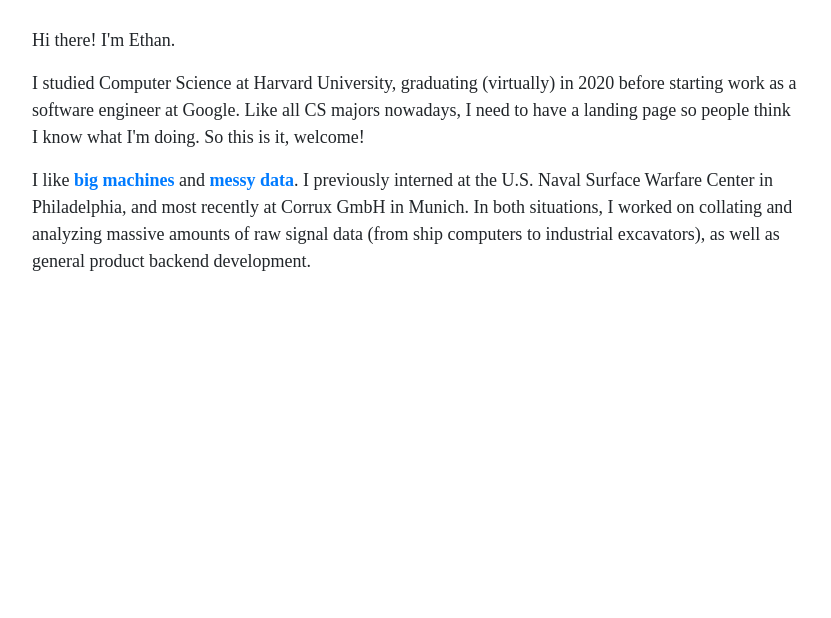
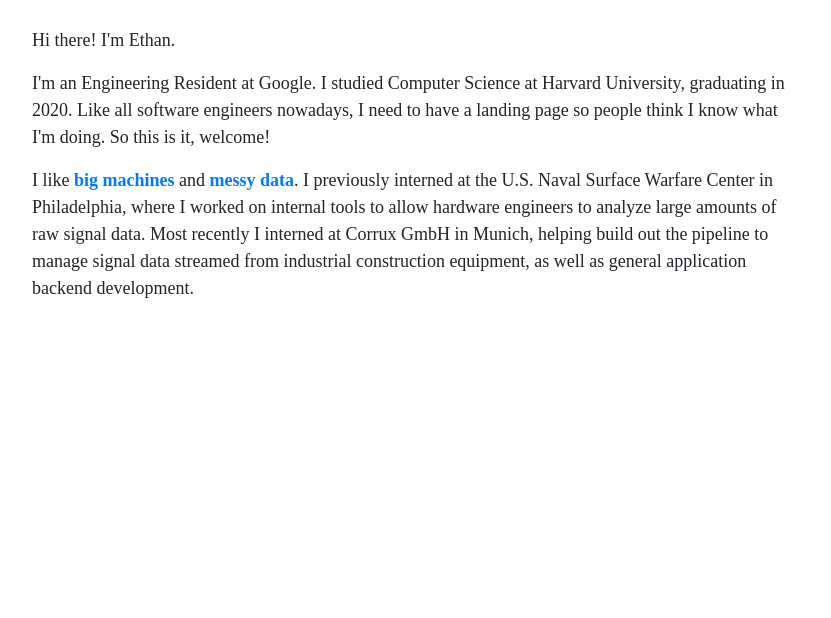
Before and after one commit to ezkripke/ezkripke.github.io, a plain HTML site: page index.html in a window 1280 px wide. Shown: the part 100-718 px from the top of the page, without its empty margins (224-1055 px from the left). Drawn offline with Linux system fonts and the light colour scheme; a web font is replaced by a local one.

Commit message:
copy edits, resume added

```diff
--- a/index.html
+++ b/index.html
@@ -39,13 +39,15 @@
                     Hi there! I'm Ethan.
                 </p>
                 <p>
-                    I studied Computer Science at Harvard University, graduating (virtually) in 2020 before starting work as a software engineer at Google.
-                    Like all CS majors nowadays, I need to have a landing page so people think I know what I'm doing.
+                    I'm an Engineering Resident at Google.
+                    I studied Computer Science at Harvard University, graduating in 2020.
+                    Like all software engineers nowadays, I need to have a landing page so people think I know what I'm doing.
                     So this is it, welcome!
                 </p>
                 <p>
                     I like <a href="img/ship.jpg"><b>big machines</b></a> and <a href="img/excavator.jpg"><b>messy data</b></a>.
-                    I previously interned at the U.S. Naval Surface Warfare Center in Philadelphia, and most recently at Corrux GmbH in Munich. In both situations, I worked on collating and analyzing massive amounts of raw signal data (from ship computers to industrial excavators), as well as general product backend development.
+                    I previously interned at the U.S. Naval Surface Warfare Center in Philadelphia, where I worked on internal tools to allow hardware engineers to analyze large amounts of raw signal data.
+                    Most recently I interned at Corrux GmbH in Munich, helping build out the pipeline to manage signal data streamed from industrial construction equipment, as well as general application backend development.
             </div>
         </div>
     </div>
```
Also changed, not shown: 1 other file.
